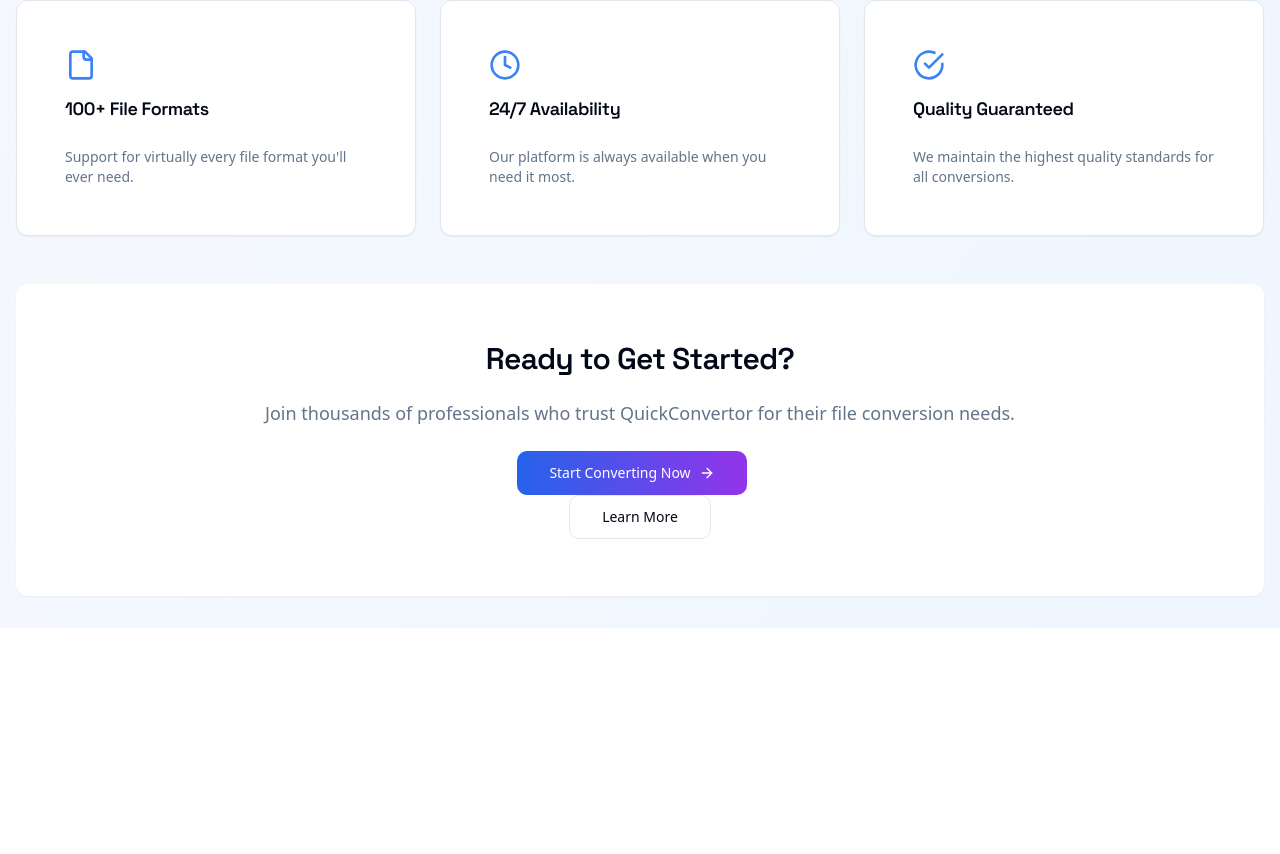
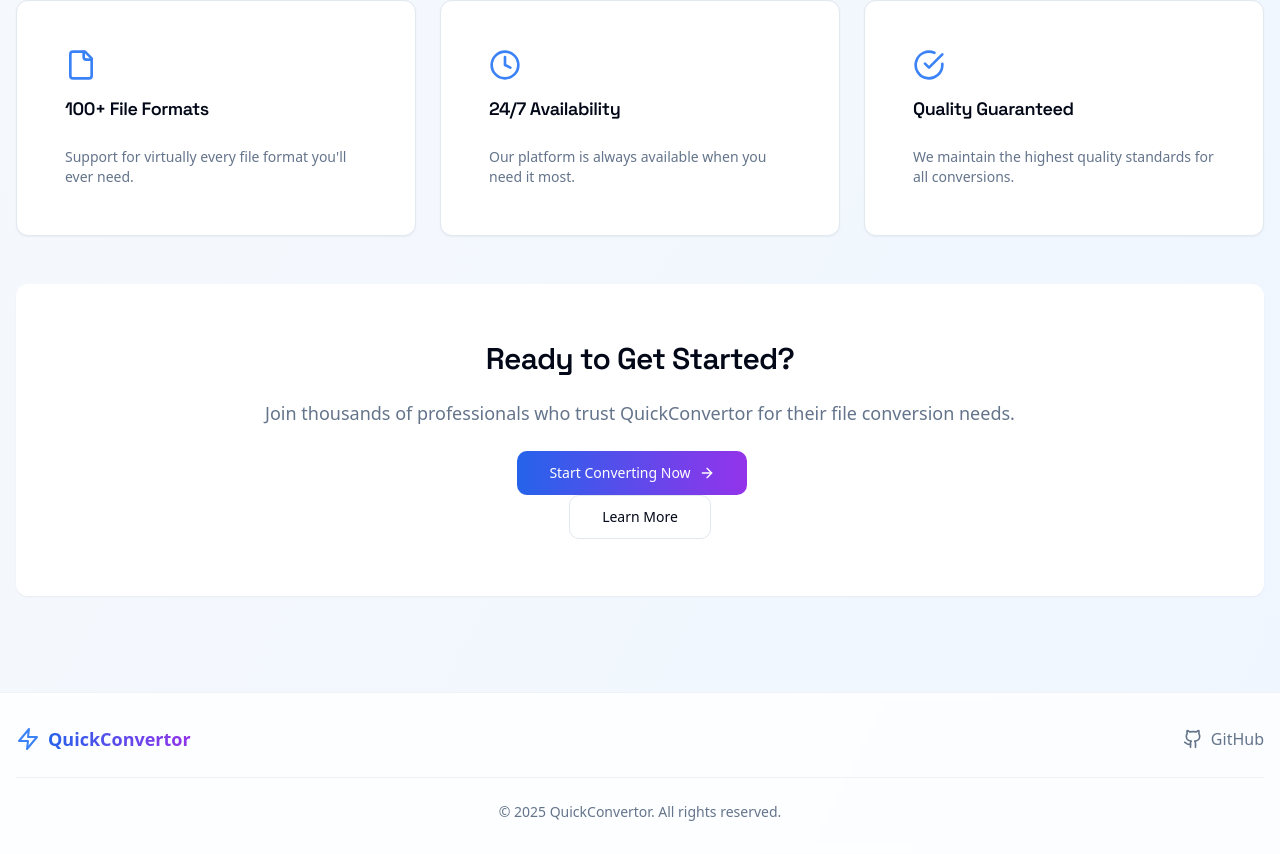
Before and after one commit to aakashsharma7/QuickConverter, a Next.js app: page / in a window 1280 px wide. Shown: the part 1619-2473 px from the top of the page. Before the commit the page ends 2247 px from the top, so only its background shows below. Built offline with nearby package versions, Linux system fonts and the light colour scheme.

Commit message:
footer now only contains the QuickConvertor logo and the GitHub icon link, with the personal website link removed.

```diff
--- a/app/page.tsx
+++ b/app/page.tsx
@@ -18,7 +18,9 @@ import {
   Sun,
   Moon,
   Menu,
-  X
+  X,
+  Github,
+  BarChart3
 } from 'lucide-react'
 import { Button } from '@/components/ui/button'
 import { Card, CardContent, CardDescription, CardHeader, CardTitle } from '@/components/ui/card'
@@ -27,6 +29,7 @@ import { useToast } from '@/hooks/use-toast'
 import { FileUploadZone } from '@/components/file-upload-zone'
 import { ToolCard } from '@/components/tool-card'
 import { ConversionModal } from '@/components/conversion-modal'
+import { AnalyticsDashboard } from '@/components/analytics-dashboard'
 
 const toolCategories = [
   {
@@ -89,6 +92,7 @@ export default function Dashboard() {
   const [uploadProgress, setUploadProgress] = useState(0)
   const [uploadedFiles, setUploadedFiles] = useState<File[]>([])
   const [showConversionModal, setShowConversionModal] = useState(false)
+  const [showAnalytics, setShowAnalytics] = useState(false)
   const { theme, setTheme } = useTheme()
   const { toast } = useToast()
 
@@ -231,6 +235,15 @@ export default function Dashboard() {
                 <Sun className="h-5 w-5 rotate-0 scale-100 transition-all dark:-rotate-90 dark:scale-0" />
                 <Moon className="absolute h-5 w-5 rotate-90 scale-0 transition-all dark:rotate-0 dark:scale-100" />
                 <span className="sr-only">Toggle theme</span>
+              </Button>
+
+              <Button
+                variant="outline"
+                onClick={() => setShowAnalytics(true)}
+                className="hidden sm:flex"
+              >
+                <BarChart3 className="w-4 h-4 mr-2" />
+                Analytics
               </Button>
 
               <Button variant="gradient" className="hidden sm:flex">
@@ -553,12 +566,118 @@ export default function Dashboard() {
         </motion.section>
       </main>
 
+      {/* Footer */}
+      <footer className="bg-background/80 backdrop-blur-sm border-t border-border/50 mt-16">
+        <div className="container mx-auto px-4 py-8">
+          <div className="flex flex-col md:flex-row items-center justify-between space-y-4 md:space-y-0">
+            <motion.div
+              initial={{ opacity: 0, y: 20 }}
+              animate={{ opacity: 1, y: 0 }}
+              transition={{ delay: 0.1, duration: 0.6 }}
+              className="flex items-center space-x-2"
+            >
+              <motion.div
+                whileHover={{
+                  scale: 1.1,
+                  rotate: 5,
+                  boxShadow: "0 5px 15px rgba(59, 130, 246, 0.3)"
+                }}
+                whileTap={{ scale: 0.95 }}
+                transition={{ type: "spring", stiffness: 300, damping: 20 }}
+              >
+                <Zap className="w-6 h-6 text-blue-500" />
+              </motion.div>
+              <span className="text-lg font-semibold text-gradient">QuickConvertor</span>
+            </motion.div>
+
+            <motion.div
+              initial={{ opacity: 0, y: 20 }}
+              animate={{ opacity: 1, y: 0 }}
+              transition={{ delay: 0.2, duration: 0.6 }}
+              className="flex items-center space-x-4"
+            >
+              <motion.a
+                href="https://github.com/aakashsharma7"
+                target="_blank"
+                rel="noopener noreferrer"
+                className="flex items-center space-x-2 text-muted-foreground hover:text-foreground transition-colors"
+                whileHover={{
+                  scale: 1.05,
+                  color: "hsl(var(--foreground))"
+                }}
+                whileTap={{ scale: 0.95 }}
+                transition={{ type: "spring", stiffness: 300, damping: 20 }}
+              >
+                <motion.div
+                  whileHover={{
+                    rotate: 360,
+                    scale: 1.2
+                  }}
+                  transition={{
+                    type: "spring",
+                    stiffness: 300,
+                    damping: 20
+                  }}
+                >
+                  <Github className="w-5 h-5" />
+                </motion.div>
+                <span className="font-medium">GitHub</span>
+              </motion.a>
+
+              {/* <motion.a
+                href="https://skyframe-io.vercel.app/"
+                target="_blank"
+                rel="noopener noreferrer"
+                className="text-muted-foreground hover:text-foreground transition-colors font-medium"
+                whileHover={{
+                  scale: 1.05,
+                  color: "hsl(var(--foreground))"
+                }}
+                whileTap={{ scale: 0.95 }}
+                transition={{ type: "spring", stiffness: 300, damping: 20 }}
+              >
+                Aakash Sharma
+              </motion.a> */}
+            </motion.div>
+          </div>
+
+          <motion.div
+            initial={{ opacity: 0 }}
+            animate={{ opacity: 1 }}
+            transition={{ delay: 0.3, duration: 0.6 }}
+            className="mt-6 pt-6 border-t border-border/50 text-center text-sm text-muted-foreground"
+          >
+            <p>© 2025 QuickConvertor. All rights reserved.</p>
+          </motion.div>
+        </div>
+      </footer>
+
       {/* Conversion Modal */}
       <ConversionModal
         isOpen={showConversionModal}
         onClose={() => setShowConversionModal(false)}
         files={uploadedFiles}
       />
+
+      {/* Analytics Modal */}
+      {showAnalytics && (
+        <div className="fixed inset-0 bg-black/50 backdrop-blur-sm z-50 flex items-center justify-center p-4">
+          <div className="bg-background rounded-lg shadow-xl max-w-7xl w-full max-h-[90vh] overflow-hidden">
+            {/* Header */}
+            <div className="flex items-center justify-between p-6 border-b">
+              <h2 className="text-2xl font-bold">Analytics Dashboard</h2>
+              <Button variant="ghost" size="icon" onClick={() => setShowAnalytics(false)}>
+                <X className="w-5 h-5" />
+              </Button>
+            </div>
+
+            {/* Content */}
+            <div className="p-6 overflow-y-auto max-h-[calc(90vh-140px)]">
+              <AnalyticsDashboard />
+            </div>
+          </div>
+        </div>
+      )}
     </div>
   )
 }
```
